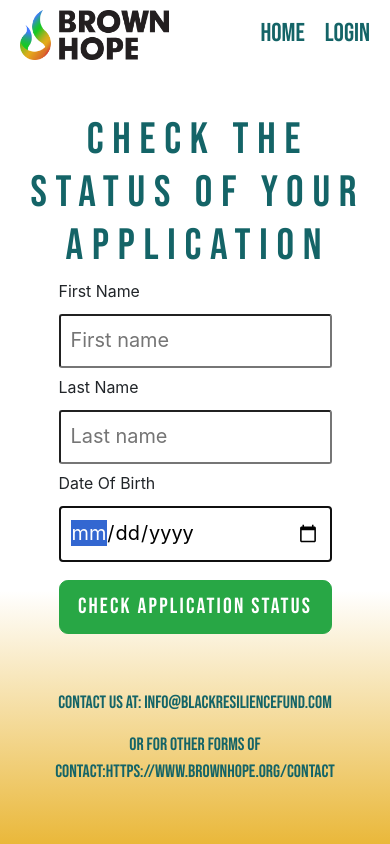
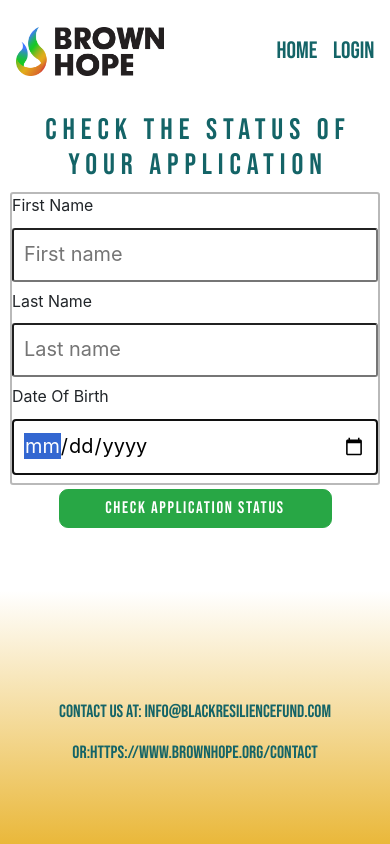
Before and after one commit to PSU-CapstoneBrownHope/BrownHopeAidApp, a React (Create React App) app in the folder frontend/: page / in a window 390 px wide. Built offline with nearby package versions, Linux system fonts and the light colour scheme; no server answers.

Commit message:
Improved mobile accessibility and unified look - every page with input or text has a scrollable div around it - UI components scale properly down to 480x320(iPhone 5) - footer has less text and is generally shorter

```diff
--- a/frontend/src/components/ApplicationStatus.tsx
+++ b/frontend/src/components/ApplicationStatus.tsx
@@ -113,7 +113,6 @@ export const ApplicationStatus = (): JSX.Element => {
   function AppStatus() {
     return (
       <div>
-        <h1>Your Application Status Is:</h1>
 
         <p className={text["status"] + " " + text["themeColor"]}>
           {status}
@@ -127,9 +126,10 @@ export const ApplicationStatus = (): JSX.Element => {
 
   const ApplicationStatusForm = () => {
     return (
-      <div>
-        <h1>check the status of your application</h1>
-        <form id="applicationStatusForm" className={styles['buttonGroup']} onSubmit={checkApplicationStatus}>
+      <div className="info">
+        <form id="applicationStatusForm"
+          className={styles['buttonGroup']}
+          onSubmit={checkApplicationStatus}>
           <label className={text["wrapper"]} htmlFor="first name">
             First Name
             <input
@@ -183,7 +183,6 @@ export const ApplicationStatus = (): JSX.Element => {
             />
           </label>
 
-          <button className={styles['fullscreenButton'] + " btn btn-success"} type="submit">Check Application Status</button>
 
         </form>
       </div>
@@ -191,7 +190,18 @@ export const ApplicationStatus = (): JSX.Element => {
   }
   return (
     <div className="currentPage">
+      <h1 hidden={HasApp? true: false}>check the status of your application</h1>
+      <h1 hidden={HasApp? false: true}>Your Application Status Is:</h1>
       {HasApp ? <AppStatus /> : <ApplicationStatusForm />}
+      <div>
+        <button
+          className={styles['fullscreenButton'] + " btn btn-success"}
+          onClick={(e) => checkApplicationStatus(e)}
+          hidden={HasApp? true: false}
+        >
+          Check Application Status
+        </button>
+      </div>
     </div>
   );
 }
--- a/frontend/src/components/Footer.tsx
+++ b/frontend/src/components/Footer.tsx
@@ -7,7 +7,7 @@ export const Footer = (): JSX.Element =>  {
   return (
     <div className="footer">
       <p>Contact us at: {infoEmail}</p>
-      <p>Or for other forms of contact:
+      <p>Or:
         <a href={contactPage} className="noAlign">
           {contactPage}
         </a>
--- a/frontend/src/components/LoginForm.tsx
+++ b/frontend/src/components/LoginForm.tsx
@@ -65,7 +65,7 @@ export const LoginForm = (): JSX.Element => {
   return (
     <div className="currentPage">
       <h1>Login to your account</h1>
-      <form id="loginForm" className={styles["buttonGroup"]} onSubmit={handleLoginSubmit}>
+      <form id="loginForm" className={styles["buttonGroup"] + " info"} onSubmit={handleLoginSubmit}>
         <label htmlFor="username" className={text["wrapper"]}>
           Username:
           <input
@@ -95,11 +95,15 @@ export const LoginForm = (): JSX.Element => {
             required
           />
         </label>
-        <button className={styles['fullscreenButton'] + " btn btn-success"} type="submit">Login</button>
       </form>
-      <Link to="/" className={styles['buttonWrapper']}>
-        <button className={styles['fullscreenButton'] + " btn btn-outline-secondary"}>Back to Home</button>
-      </Link>
+
+        <button
+          className={styles['fullscreenButton'] + " btn btn-success"}
+          onClick={(e) => handleLoginSubmit(e)}
+        >
+          Login
+        </button>
+
     </div>
   );
 }
--- a/frontend/src/styles/AccountInfo.module.css
+++ b/frontend/src/styles/AccountInfo.module.css
@@ -2,7 +2,8 @@
   display: flex;
   flex-direction: row;
   width: 70vw;
-  max-width: 600px;
+  max-width: 575px;
+  height:auto;
   margin: none;
   text-align:left;
   justify-content: space-between;
@@ -19,6 +20,7 @@
 @media only screen and (max-width: 768px){
   .userInfo{
     flex-direction: column;
+    width: 100%;
   }
   .fieldData{
     width: 100%;
@@ -27,6 +29,9 @@
 }
 
 .userInfoLabel{
+  width: 90%;
   text-align: left;
   font-size: calc(12px + 1vmin);
+  margin-top: 10px;
+  margin-bottom: 0px;
 }
--- a/frontend/src/styles/App.css
+++ b/frontend/src/styles/App.css
@@ -1,8 +1,13 @@
 /* Header and body styles */
+*{
+  box-sizing: border-box
+}
 
 .App{
-  height: 100vh;
-  margin: auto;
+  display: flex;
+  flex-direction: column;
+  align-items: stretch;
+  height:100%
 }
 
 @font-face {
@@ -14,41 +19,77 @@ body{
   background: linear-gradient(to top, #e6ac19da, white 30vh);
   text-align: center;
   max-width: 1400px;
+  margin: auto;
+  height: 100vh;
+}
+
+#root{
+  height:100%
 }
 
 .appHeader {
   text-align: center;
   display: flex;
   flex-direction: column;
-  align-items: center;
-  justify-content: baseline;
-  font-size: calc(18px + 2vmin);
+  justify-content: center;
+  font-size: calc(12px + 3vmin);
   color: #146467;
   font-family: bebas-neue;
   font-weight: 400;
   font-style: normal;
   background-color: transparent;
-  height: 10%;
+  height: 11%;
 }
 
 .currentPage{
   display:flex;
   flex-direction: column;
-  align-content: flex-start;
+  align-content: center;
   width: fit-content;
   max-width: 1100px;
   height: 70%;
   margin:auto;
+  margin-top: 0px;
+  margin-bottom: 0px;
   padding: 10px;
+  padding-bottom: 0px;
+  padding-top: 0px;
 }
 
+.info{
+  display: flex;
+  flex-direction: column;
+  max-width: 600px;
+  width: 100%;
+  margin: auto;
+  margin-bottom:0%;
+  margin-top:0%;
+  top: 0;
+  bottom: 0;
+  overflow-y: auto;
+  border:rgb(185, 185, 185) solid 2px;
+  border-radius: 3px;
+}
+
+@media only screen and (max-width: 414px){
+  .info{
+    width: 100%;
+  }
+}
+
+
+
 .footer{
-  font-size: calc(14px + 1vmin);
+  font-size: calc(10px + 2vmin);
   color: #146467;
   font-family: bebas-neue;
   font-weight: 400;
   font-style: normal;
-  height: 10%
+  display: flex;
+  flex-direction: column;
+  align-items: flex-end;
+  justify-self:flex-end;
+  padding-bottom: 2vmin;
 }
 
 nav{
@@ -72,9 +113,10 @@ li{
   display: flex;
   height: 100%;
   width: calc(10vw + 2vmin);
+  max-width: 150px;
   min-width: fit-content;
   align-items: center;
-  padding-right:20px
+  padding-right: 4vmin
 }
 
 a.noAlign{
@@ -102,11 +144,11 @@ a:hover{
 figure{
   display: flex;
   align-items: center;
-  justify-self: baseline;
+  justify-self: flex-end;
   margin:auto;
   width: 100%;
   margin: 0%;
-  padding-left: 20px
+  padding-left: 4vmin;
 }
 
 .navlogo{
@@ -117,18 +159,11 @@ h1{
   margin-top: 20px;
   text-align:center;
   font-weight: 200;
-  font-size: calc(40px + 1vmin);
+  font-size: calc(14px + 4vmin);
   letter-spacing: 0.2em;
   font-family: bebas-neue;
   color: #146467;
   margin-left: 1.5vmin;
-}
-.info{
-  width: min-content;
-  margin:auto ;
-  overflow-y: auto;
-  border:rgb(185, 185, 185) solid 2px;
-  border-radius: 3px;
 }
 
 .buttons{
--- a/frontend/src/styles/Buttons.module.css
+++ b/frontend/src/styles/Buttons.module.css
@@ -2,14 +2,14 @@
   font-weight: 200;
   letter-spacing: 0.1em;
   font-family: bebas-neue;
-  font-size: calc(18px + 1vmin);
+  font-size: calc(9px + 2vmin);
   text-align: center;
   width: 70vw;
   max-width: 575px;
-  padding: 10px;
   border-radius: calc(5px + 1vmin);
   cursor: pointer;
-  margin-top: 10px;
+  margin:auto;
+  margin-top: 1vmin;
 }
 
 .buttonGroup{
--- a/frontend/src/styles/Text.module.css
+++ b/frontend/src/styles/Text.module.css
@@ -23,11 +23,14 @@ p{
 
 .textField{
   font-size: calc(16px + 1vmin);
-  width: 70vw;
+  width: 70%;
   max-width: 575px;
+  width: 100%;
   border-radius: 3px;
   padding: 10px;
+  margin: auto;
   margin-top: 10px;
+  margin-bottom: 0px;
 }
 
 
@@ -36,13 +39,13 @@ p{
   font-size: calc(12px + 1vmin);
   display: flex;
   flex-flow:column;
-  width:fit-content;
+  width:100%;
   text-align: left;
 }
 
 .status{
   font-family: bebas-neue;
-  font-size: calc(50px + 1vmin);
+  font-size: calc(25px + 4vmin);
   font-weight: 400;
 }
 
@@ -51,13 +54,13 @@ p{
 }
 
 .high {
-  font-size: calc(18px + 1vmin);
+  font-size: calc(10px + 2vmin);
 }
 
 .medium {
-  font-size: calc(14px + 1vmin);
+  font-size: calc(8px + 2vmin);
 }
 
 .low {
-  font-size: calc(12px + 1vmin);
+  font-size: calc(6px + 2vmin);
 }
```
